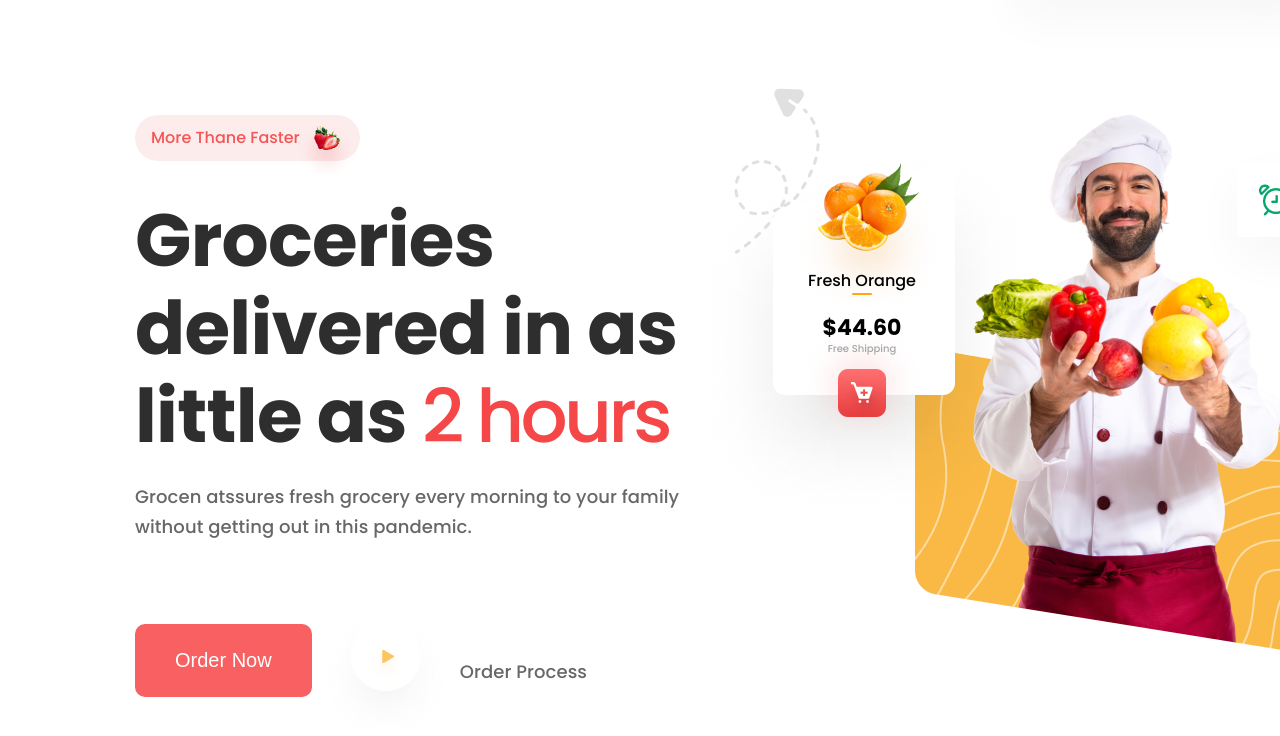
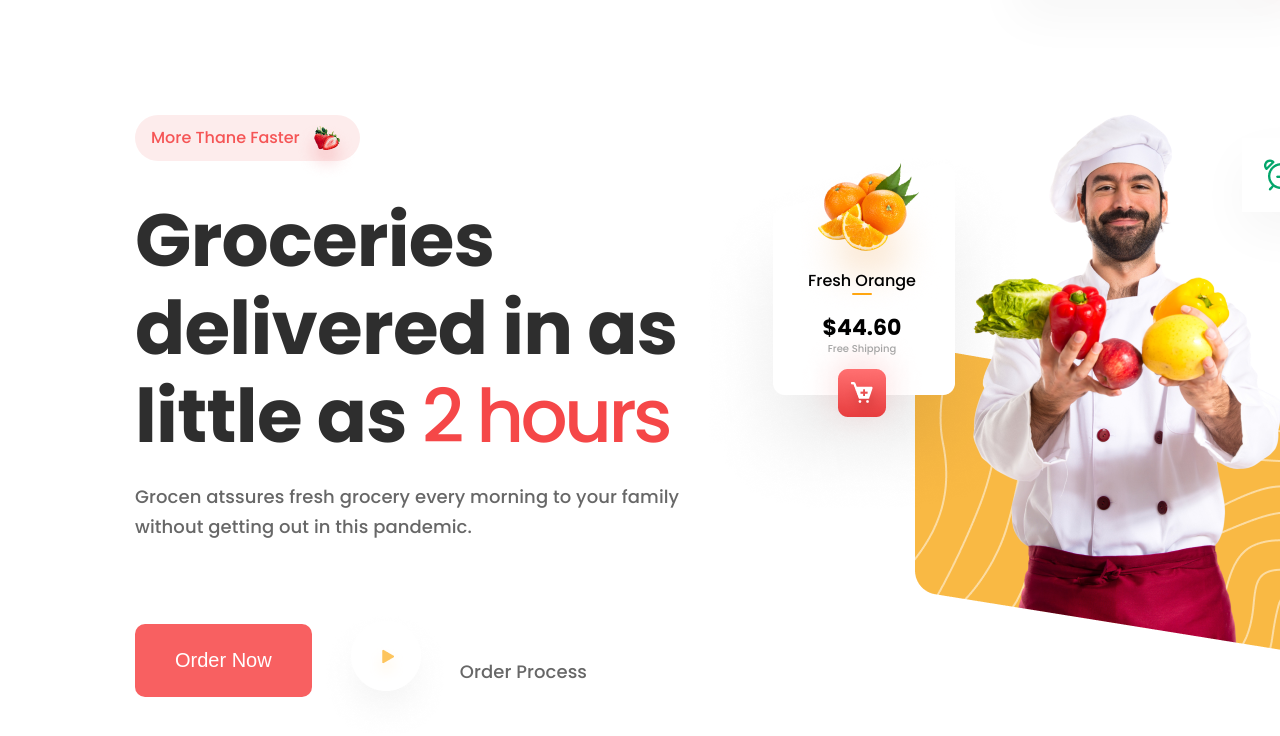
Before and after one commit to alamin2016mdy/project-7-Grocery_Food_Delivery_WEB, a plain HTML site: page index.html in a window 1280 px wide. Shown: the part 96-832 px from the top of the page. Drawn offline with Linux system fonts and the light colour scheme.

Commit message:
gume sheh

```diff
--- a/index.html
+++ b/index.html
@@ -63,7 +63,7 @@
                         </div>
                     </div>
                     <div class="header-img">
-                        <img src="resources/header/abstract.png" alt="">
+                        <img class="abstract" src="resources/header/abstract.png" alt="">
                         <div class="hero-img">
                             <img src="resources/header/image(2).png" alt="">
                         </div>
--- a/style.css
+++ b/style.css
@@ -303,8 +303,8 @@ button {
 
 .card2 {
     position: absolute;
-    top: 80px;
-    right: -65px;
+    top: 55px;
+    right: -70px;
     display: flex;
     justify-content: center;
     width: 160px;
@@ -317,3 +317,9 @@ button {
 .card2 .text{
     margin-left: 15px;
 }
+
+.abstract{
+    position: absolute;
+    top: 150px;
+    right: -60px;
+}
```
